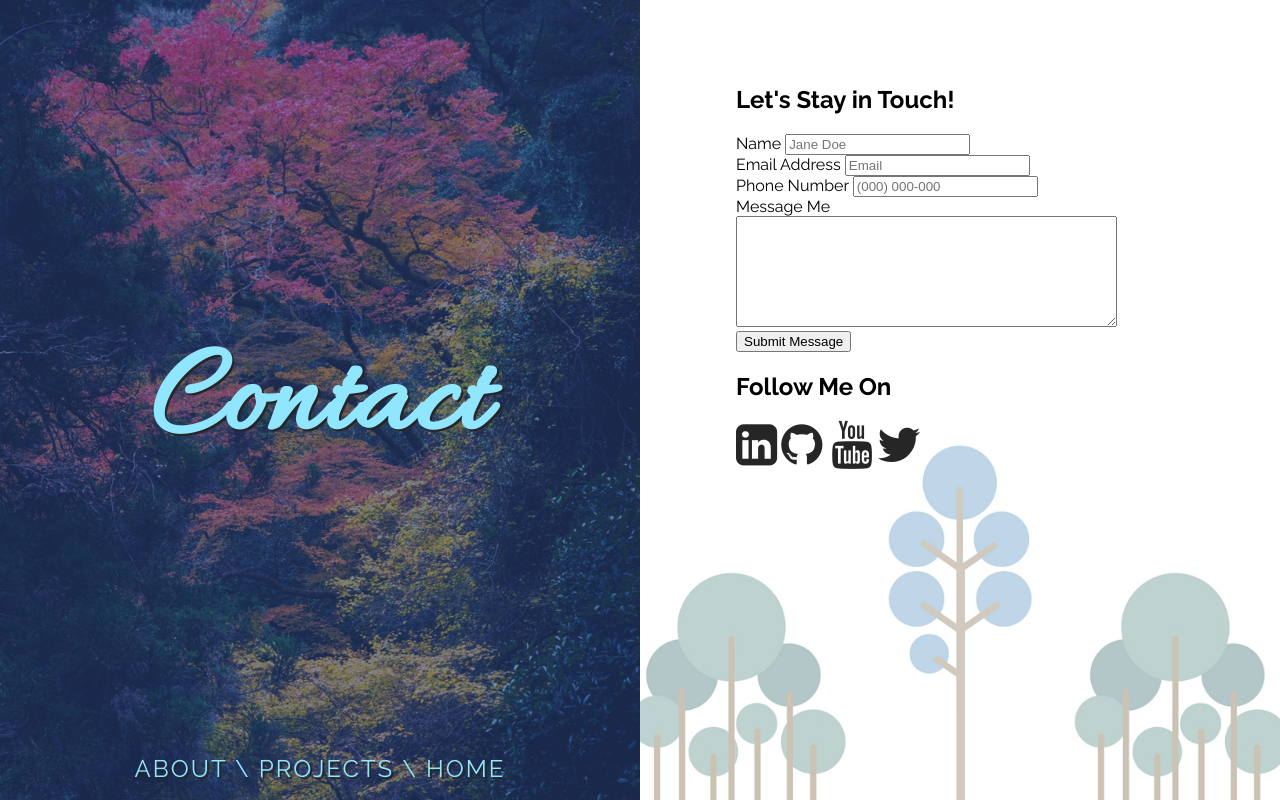
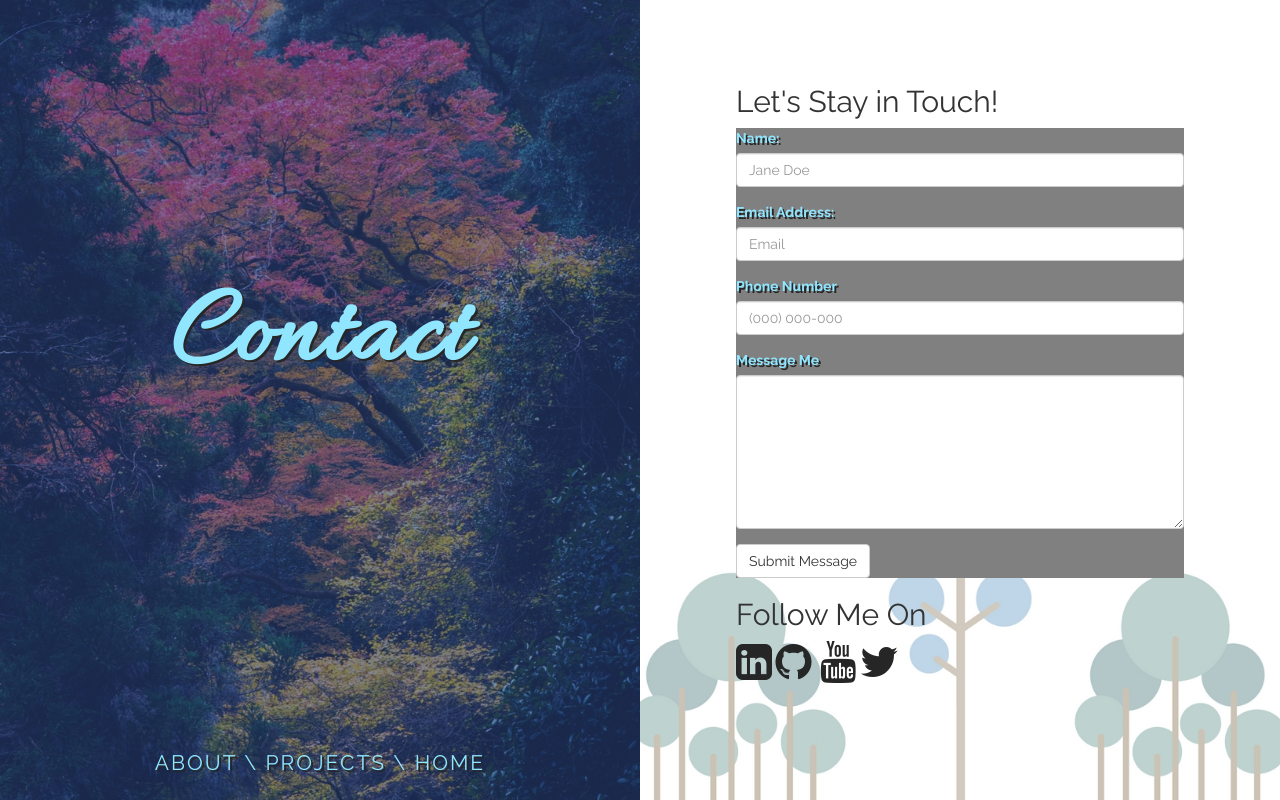
Before and after one commit to MaeganW/Portfolio, a plain HTML site: page contact.html in a window 1280 px wide. Drawn offline with nearby package versions, Linux system fonts and the light colour scheme.

Commit message:
fixing bootstrap link

```diff
--- a/contact.html
+++ b/contact.html
@@ -1,9 +1,11 @@
 <!DOCTYPE html>
 <html lang="en">
+
 <head>
     <meta charset="UTF-8">
     <meta name="viewport" content="width=device-width, initial-scale=1">
     <link rel="stylesheet" href="https://maxcdn.bootstrapcdn.com/font-awesome/4.7.0/css/font-awesome.min.css">
+    <link rel="stylesheet" href="https://maxcdn.bootstrapcdn.com/bootstrap/3.3.7/css/bootstrap.min.css">
     <link href="https://fonts.googleapis.com/css?family=Raleway:400,700,800" rel="stylesheet">
     <link href="https://fonts.googleapis.com/css?family=Allura" rel="stylesheet">
     <link rel="stylesheet" href="style.css">
@@ -27,13 +29,14 @@
         <article class="text-container">
             <h2>Let's Stay in Touch!</h2>
 
+            <div id="form-container">
                 <form action="https://formspree.io/mdw.webcreations@gmail.com" method="POST">
                     <div class="form-group">
-                    <label for="name">Name</label>
+                        <label for="name">Name:</label>
                         <input type="name" name="name" class="form-control" id="name" placeholder="Jane Doe">
                     </div>
                     <div class="form-group">
-                    <label for="email">Email Address</label>
+                        <label for="email">Email Address:</label>
                         <input type="email" name="_replyto" class="form-control" id="email" placeholder="Email">
                     </div>
                     <div class="form-group">
@@ -46,6 +49,7 @@
                     </div>
                     <button type="submit" class="btn btn-default" value="Send">Submit Message</button>
                 </form>
+            </div>
 
             <h2>Follow Me On</h2>
             <a class="contact-icon" href="https://www.linkedin.com/in/maegan-womble-292386138/" target="_blank"><i class="fa fa-linkedin-square fa-3x" aria-hidden="true"></i></a>
@@ -56,4 +60,5 @@
     </div>
 
 </body>
+
 </html>
--- a/style.css
+++ b/style.css
@@ -241,6 +241,16 @@ i.fa.fa-github, i.fa.fa-eye {
     color: #262626;
 }
 
+.form-group {
+    color: #90E6FF;
+    text-shadow: 2px 2px #262626;
+}
+
+#form-container {
+    background-color: gray;
+
+}
+
 #contact-left {
     background-image: url("img/bkgd-forest-filtered-purple-59.jpg");
     background-position: bottom center;
```
Also changed, not shown: fonts/streetlight-script.woff (added). Lines whose indentation alone changed are shown as unchanged.
